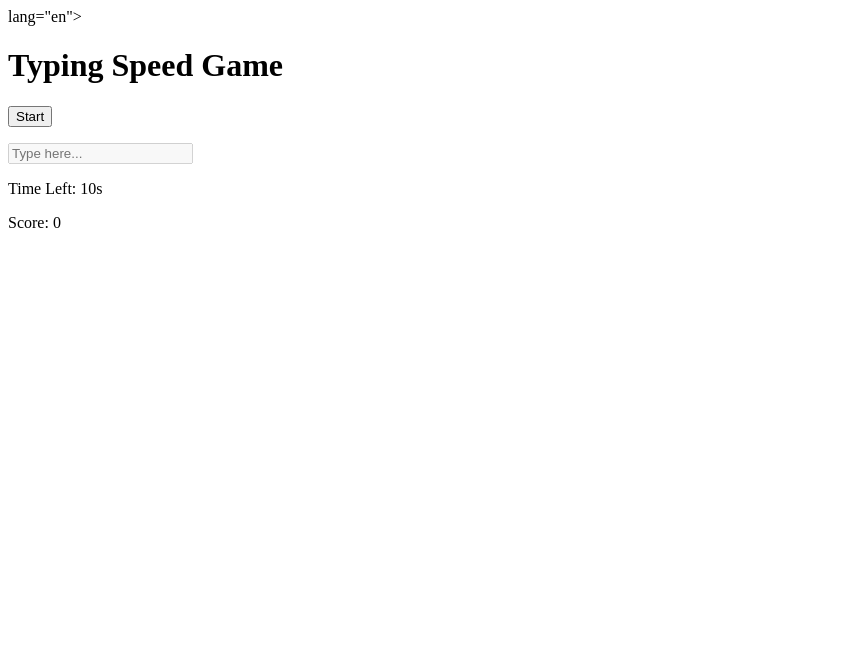
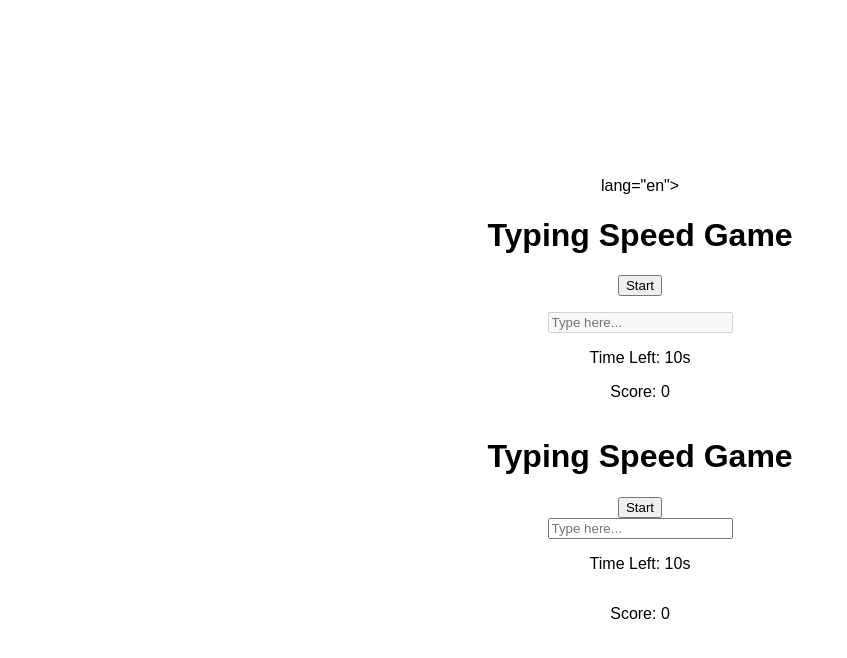
Before and after one commit to thegot908/Typing-Speed-Game, a plain HTML site: page index.html in a window 1280 px wide. Shown: the whole page, without its empty margins (0-847 px from the left). Drawn offline with Linux system fonts and the light colour scheme.

Commit message:
Update index.html

```diff
--- a/index.html
+++ b/index.html
@@ -18,3 +18,30 @@
   </div>
   <script src="script.js"></script>
 </body>
+
+<!DOCTYPE html>
+<html lang="en">
+<head>
+  <meta charset="UTF-8">
+  <title>Typing Speed Game</title>
+  <style>
+    body {
+      display: flex;
+      justify-content: center;
+      align-items: center;
+      height: 100vh;
+      text-align: center;
+      flex-direction: column;
+      font-family: Arial, sans-serif;
+    }
+  </style>
+</head>
+<body>
+  <h1>Typing Speed Game</h1>
+  <button onclick="startGame()">Start</button>
+  <input type="text" id="input" placeholder="Type here..." />
+  <p>Time Left: <span id="time">10</span>s</p>
+  <p>Score: <span id="score">0</span></p>
+  <script src="script.js"></script>
+</body>
+</html>
```
